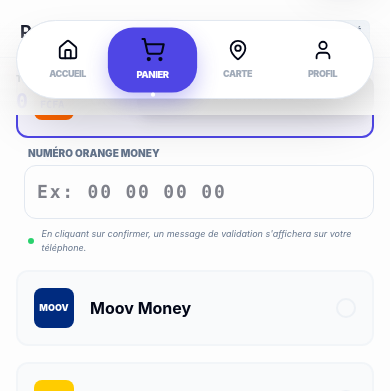
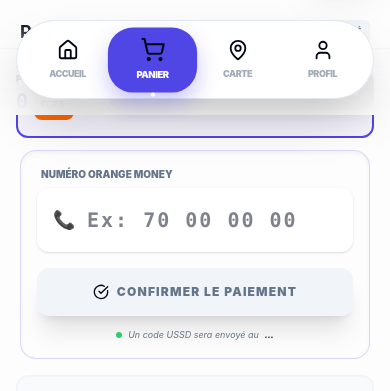
Before and after one commit to zida2/pharmacy-app, a Next.js app in the folder frontend/: page /checkout in a window 390 px wide. Shown: the part 729-1120 px from the top of the page. Built offline with nearby package versions, Linux system fonts and the light colour scheme; no server answers.

Commit message:
Add explicit confirm button for mobile money payment

```diff
--- a/frontend/src/app/checkout/page.tsx
+++ b/frontend/src/app/checkout/page.tsx
@@ -389,19 +389,38 @@ function CheckoutContent() {
 
                                 {/* Phone Number Input for Selected Method */}
                                 {paymentMethod === method.id && (
-                                    <div className="mt-2 ml-2 animate-in slide-in-from-top-2">
-                                        <label className="text-[10px] font-black uppercase text-muted-foreground mb-1 block pl-1">Numéro {method.label}</label>
+                                    <div className="mt-3 mx-1 p-4 bg-background/50 rounded-2xl border border-primary/20 animate-in slide-in-from-top-2 shadow-inner">
+                                        <label className="text-[10px] font-black uppercase text-muted-foreground mb-1.5 block pl-1">Numéro {method.label}</label>
+                                        <div className="relative">
                                             <input
                                                 type="tel"
-                                            placeholder="Ex: 00 00 00 00"
+                                                placeholder="Ex: 70 00 00 00"
                                                 value={phoneNumber}
                                                 onChange={(e) => setPhoneNumber(e.target.value.replace(/[^0-9\s]/g, ''))}
-                                            className="w-full p-3 rounded-xl bg-background border border-border focus:border-primary focus:ring-2 focus:ring-primary/20 outline-none font-mono text-lg font-bold tracking-widest transition-all"
+                                                className="w-full p-4 pl-12 rounded-xl bg-white dark:bg-zinc-800 border-2 border-transparent focus:border-primary focus:ring-4 focus:ring-primary/10 outline-none font-mono text-xl font-black tracking-widest transition-all shadow-sm text-foreground"
                                             />
-                                        <div className="flex items-center gap-2 mt-2 pl-1">
+                                            <div className="absolute left-4 top-1/2 -translate-y-1/2 text-lg">📞</div>
+                                        </div>
+
+                                        <div className="mt-4">
+                                            <button
+                                                onClick={handleOrder}
+                                                disabled={isProcessing || phoneNumber.length < 8}
+                                                className={cn(
+                                                    "w-full py-4 rounded-xl font-black text-xs uppercase tracking-widest shadow-xl flex items-center justify-center gap-2 transition-all active:scale-95",
+                                                    phoneNumber.length >= 8
+                                                        ? "bg-primary text-white shadow-primary/25 hover:brightness-110"
+                                                        : "bg-secondary text-muted-foreground cursor-not-allowed"
+                                                )}
+                                            >
+                                                {isProcessing ? (
+                                                    <div className="animate-spin rounded-full h-4 w-4 border-b-2 border-current"></div>
+                                                ) : <CheckCircle size={16} />}
+                                                CONFIRMER LE PAIEMENT
+                                            </button>
+                                            <p className="text-[9px] text-muted-foreground italic mt-3 text-center flex items-center justify-center gap-1.5">
                                                 <div className="w-1.5 h-1.5 bg-green-500 rounded-full animate-pulse"></div>
-                                            <p className="text-[9px] text-muted-foreground italic">
-                                                En cliquant sur confirmer, un message de validation s'affichera sur votre téléphone.
+                                                Un code USSD sera envoyé au <span className="font-bold text-foreground">{phoneNumber || "..."}</span>
                                             </p>
                                         </div>
                                     </div>
@@ -436,7 +455,7 @@ function CheckoutContent() {
                         ) : (
                             <>
                                 <CheckCircle size={16} />
-                                PAYER MAINTENANT
+                                CONFIRMER LA COMMANDE
                             </>
                         )}
                     </button>
```
Lines whose indentation alone changed are shown as unchanged.
